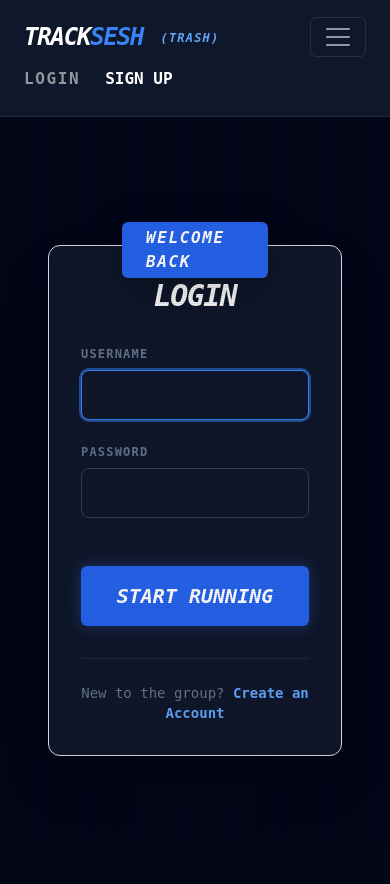
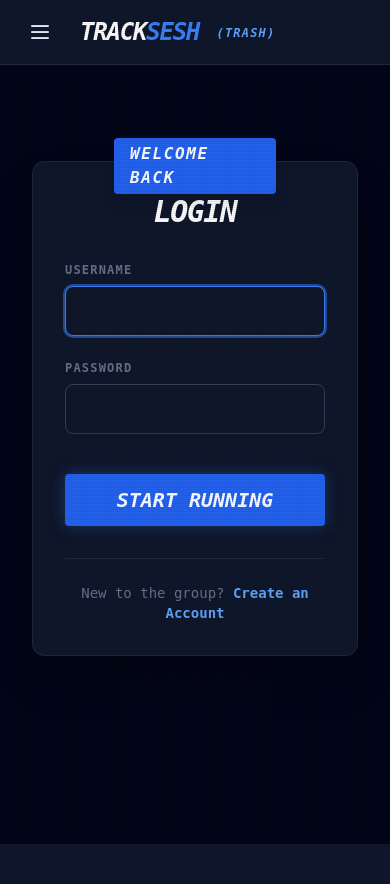
Before and after one commit to hackneychap/speed-sessions-django, a Django app: a page that uses templates/workouts/base.html in a window 390 px wide. After the commit the page ends 844 px from the top, so only its background shows below. Run offline with Django 5.2, Linux system fonts and the light colour scheme; some libraries are stand-ins or nearby versions.

Commit message:
feat: mobile ux phase 1 - daisyui drawer and bottom nav

```diff
--- a/templates/workouts/base.html
+++ b/templates/workouts/base.html
@@ -10,10 +10,10 @@
     <link rel="icon" type="image/svg+xml" href="{% static 'favicon/favicon.svg' %}" />
     <link rel="manifest" href="{% static 'favicon/site.webmanifest' %}" />
 
-    <title>Speed Session | {% block title %}Welcome{% endblock %}</title>
+    <title>RunTRASH | {% block title %}Welcome{% endblock %}</title>
 
     <script src="https://cdn.tailwindcss.com"></script>
-    <link href="https://cdn.jsdelivr.net/npm/bootstrap@5.3.3/dist/css/bootstrap.min.css" rel="stylesheet">
+    <link href="https://cdn.jsdelivr.net/npm/daisyui@4.10.1/dist/full.min.css" rel="stylesheet" type="text/css" />
     <script src="https://unpkg.com/htmx.org@1.9.10" crossorigin="anonymous"></script>
 
     <style>
@@ -66,71 +66,152 @@
             outline: 0 !important;
             box-shadow: 0 0 0 0.25rem rgba(59, 130, 246, 0.25) !important;
         }
+
+        /* Minimal Bootstrap Compatibility for Grid */
+        .row { display: flex; flex-wrap: wrap; margin-right: -0.75rem; margin-left: -0.75rem; }
+        .row > * { flex-shrink: 0; width: 100%; max-width: 100%; padding-right: 0.75rem; padding-left: 0.75rem; margin-top: 0; }
+        .g-4 { --bs-gutter-x: 1.5rem; --bs-gutter-y: 1.5rem; }
+        .g-4 > * { padding-right: calc(var(--bs-gutter-x) * 0.5); padding-left: calc(var(--bs-gutter-x) * 0.5); margin-top: var(--bs-gutter-y); }
+        @media (min-width: 768px) {
+            .col-md-4 { flex: 0 0 auto; width: 33.33333333%; }
+            .col-md-6 { flex: 0 0 auto; width: 50%; }
+            .col-md-8 { flex: 0 0 auto; width: 66.66666667%; }
+        }
+        @media (min-width: 992px) {
+            .col-lg-6 { flex: 0 0 auto; width: 50%; }
+        }
+        .card { background-color: #1e293b; border: 1px solid #334155; border-radius: 0.75rem; display: flex; flex-direction: column; }
+        .card-body { flex: 1 1 auto; padding: 1rem; }
+        .card-header { padding: 0.75rem 1rem; background-color: #334155; border-bottom: 1px solid #475569; }
     </style>
 </head>
-<body class="bg-slate-950 text-slate-200 min-h-screen pb-5 relative overflow-x-hidden">
+<body class="bg-slate-950 text-slate-200 min-h-screen relative overflow-x-hidden">
     <div class="retro-crt fixed inset-0 pointer-events-none z-50 h-full w-full opacity-30"></div>
 
-    <nav class="navbar navbar-expand-md navbar-dark bg-slate-900 border-b border-slate-800 mb-5 py-3 sticky-top">
-        <div class="container-fluid px-4" style="max-width: 1200px;">
-            <a class="navbar-brand font-black tracking-tighter text-blue-500 text-2xl italic" href="/">
+    <div class="drawer">
+        <input id="main-drawer" type="checkbox" class="drawer-toggle" />
+        <div class="drawer-content flex flex-col">
+            <!-- Navbar -->
+            <div class="w-full navbar bg-slate-900 border-b border-slate-800 sticky top-0 z-40 px-4">
+                <div class="flex-none lg:hidden">
+                    <label for="main-drawer" aria-label="open sidebar" class="btn btn-square btn-ghost">
+                        <svg xmlns="http://www.w3.org/2000/svg" fill="none" viewBox="0 0 24 24" class="inline-block w-6 h-6 stroke-current"><path stroke-linecap="round" stroke-linejoin="round" stroke-width="2" d="M4 6h16M4 12h16M4 18h16"></path></svg>
+                    </label>
+                </div>
+                <div class="flex-1 px-2 mx-2">
+                    <a class="font-black tracking-tighter text-blue-500 text-2xl italic no-underline" href="/">
                         <span class="text-white">TRACK</span>SESH <span class="text-xs text-blue-400 font-bold uppercase tracking-widest align-middle ml-1">(TRASH)</span>
                     </a>
-            <button class="navbar-toggler" type="button" data-bs-toggle="collapse" data-bs-target="#navbarNav">
-                <span class="navbar-toggler-icon"></span>
-            </button>
-            <div class="navbar-collapse" id="navbarNav">
-                <ul class="navbar-nav ms-auto align-items-center">
+                </div>
+                <div class="flex-none hidden lg:block">
+                    <ul class="menu menu-horizontal px-1 font-bold uppercase tracking-widest text-sm">
+                        <!-- Navbar menu content here -->
                         {% if user.is_authenticated %}
-                        <li class="nav-item">
-                            <a class="nav-link {% if 'planner' in request.path %}active{% endif %}" href="{% url 'planner-page' %}">Planner</a>
-                        </li>
-                        <li class="nav-item">
-                            <a class="nav-link {% if 'sessions' in request.path %}active{% endif %}" href="{% url 'session-list' %}">Calendar</a>
-                        </li>
-                        <li class="nav-item">
-                            <a class="nav-link {% if 'calculator' in request.path %}active{% endif %}" href="{% url 'vdot-calculator-page' %}">VDOT Calc</a>
-                        </li>
-                        <li class="nav-item">
-                            <a class="nav-link {% if 'communities' in request.path %}active{% endif %}" href="{% url 'community-list' %}">Groups</a>
-                        </li>
-                        <li class="nav-item dropdown ms-lg-3">
-                            <a class="nav-link dropdown-toggle font-black text-blue-400" href="#" id="userDropdown" role="button" data-bs-toggle="dropdown" aria-expanded="false">
-                                {{ user.username }}
-                            </a>
-                            <ul class="dropdown-menu dropdown-menu-end bg-slate-800 border-slate-700 mt-2">
-                                <li><a class="dropdown-item text-slate-200 hover:bg-slate-700" href="{% url 'profile' %}">Edit Profile</a></li>
-                                <li><a class="dropdown-item text-slate-200 hover:bg-slate-700" href="{% url 'user-orders' %}">My Orders</a></li>
+                            <li><a href="{% url 'planner-page' %}" class="{% if 'planner' in request.path %}text-blue-500{% endif %}">Planner</a></li>
+                            <li><a href="{% url 'session-list' %}" class="{% if 'sessions' in request.path %}text-blue-500{% endif %}">Calendar</a></li>
+                            <li><a href="{% url 'vdot-calculator-page' %}" class="{% if 'calculator' in request.path %}text-blue-500{% endif %}">VDOT Calc</a></li>
+                            <li><a href="{% url 'community-list' %}" class="{% if 'communities' in request.path %}text-blue-500{% endif %}">Groups</a></li>
+
+                            <!-- User Dropdown (Desktop) -->
+                            <li>
+                                <details>
+                                    <summary class="text-blue-400">{{ user.username }}</summary>
+                                    <ul class="p-2 bg-slate-800 rounded-t-none z-50 border border-slate-700 w-56">
+                                        <li><a href="{% url 'profile' %}">Edit Profile</a></li>
+                                        <li><a href="{% url 'user-orders' %}">My Orders</a></li>
                                         {% if user.managed_communities.exists %}
-                                    <li><hr class="dropdown-divider border-slate-700"></li>
-                                    <li class="dropdown-header text-slate-500 font-bold uppercase text-[10px] tracking-widest px-3 py-1">Management</li>
+                                            <li class="menu-title text-slate-500 text-[10px]">Management</li>
                                             {% for community in user.managed_communities.all %}
-                                        <li><a class="dropdown-item text-blue-400 hover:bg-slate-700" href="{% url 'manage-orders' community.slug %}">Manage {{ community.name }} Orders</a></li>
+                                                <li><a href="{% url 'manage-orders' community.slug %}" class="text-blue-400 text-xs">Manage {{ community.name }}</a></li>
                                             {% endfor %}
                                         {% endif %}
-                                <li><hr class="dropdown-divider border-slate-700"></li>
                                         <li>
-                                    <form action="{% url 'logout' %}" method="post">                                        {% csrf_token %}
-                                        <button type="submit" class="dropdown-item text-red-400 hover:bg-slate-700">Logout</button>
+                                            <form action="{% url 'logout' %}" method="post" class="p-0">
+                                                {% csrf_token %}
+                                                <button type="submit" class="w-full text-left text-red-400 px-4 py-2 hover:bg-slate-700 rounded-lg">Logout</button>
                                             </form>
                                         </li>
                                     </ul>
+                                </details>
                             </li>
                         {% else %}
-                        <li class="nav-item"><a class="nav-link" href="{% url 'login' %}">Login</a></li>
-                        <li class="nav-item ms-lg-2"><a class="btn btn-blue-600 text-white font-bold uppercase px-4 py-2 rounded" href="{% url 'signup' %}">Sign Up</a></li>
+                            <li><a href="{% url 'login' %}">Login</a></li>
+                            <li><a href="{% url 'signup' %}" class="bg-blue-600 text-white hover:bg-blue-500 ml-2 rounded-lg">Sign Up</a></li>
                         {% endif %}
                     </ul>
                 </div>
             </div>
-    </nav>
 
-    <div class="container-fluid px-4">
+            <!-- Main Content -->
+            <main class="flex-grow p-4 lg:p-8">
+                <div class="container mx-auto max-w-6xl">
                     {% block content %}{% endblock %}
+                </div>
+            </main>
+
+            <!-- Bottom Nav (Mobile Only) -->
+            {% if user.is_authenticated %}
+            <div class="btm-nav btm-nav-sm lg:hidden bg-slate-900 border-t border-slate-800 z-40">
+                <a href="{% url 'planner-page' %}" class="{% if 'planner' in request.path %}active text-blue-500{% endif %}">
+                    <svg xmlns="http://www.w3.org/2000/svg" class="h-5 w-5" fill="none" viewBox="0 0 24 24" stroke="currentColor"><path stroke-linecap="round" stroke-linejoin="round" stroke-width="2" d="M9 5H7a2 2 0 00-2 2v12a2 2 0 002 2h10a2 2 0 002-2V7a2 2 0 00-2-2h-2M9 5a2 2 0 002 2h2a2 2 0 002-2M9 5a2 2 0 012-2h2a2 2 0 012 2" /></svg>
+                    <span class="btm-nav-label text-[10px]">Plan</span>
+                </a>
+                <a href="{% url 'session-list' %}" class="{% if 'sessions' in request.path %}active text-blue-500{% endif %}">
+                    <svg xmlns="http://www.w3.org/2000/svg" class="h-5 w-5" fill="none" viewBox="0 0 24 24" stroke="currentColor"><path stroke-linecap="round" stroke-linejoin="round" stroke-width="2" d="M8 7V3m8 4V3m-9 8h10M5 21h14a2 2 0 002-2V7a2 2 0 00-2-2H5a2 2 0 00-2 2v12a2 2 0 002 2z" /></svg>
+                    <span class="btm-nav-label text-[10px]">Calendar</span>
+                </a>
+                <a href="{% url 'community-list' %}" class="{% if 'communities' in request.path %}active text-blue-500{% endif %}">
+                    <svg xmlns="http://www.w3.org/2000/svg" class="h-5 w-5" fill="none" viewBox="0 0 24 24" stroke="currentColor"><path stroke-linecap="round" stroke-linejoin="round" stroke-width="2" d="M17 20h5v-2a3 3 0 00-5.356-1.857M17 20H7m10 0v-2c0-.656-.126-1.283-.356-1.857M7 20H2v-2a3 3 0 015.356-1.857M7 20v-2c0-.656.126-1.283.356-1.857m0 0a5.002 5.002 0 019.288 0M15 7a3 3 0 11-6 0 3 3 0 016 0zm6 3a2 2 0 11-4 0 2 2 0 014 0zM7 10a2 2 0 11-4 0 2 2 0 014 0z" /></svg>
+                    <span class="btm-nav-label text-[10px]">Groups</span>
+                </a>
+            </div>
+            {% endif %}
+        </div>
+
+        <!-- Drawer Sidebar (Mobile) -->
+        <div class="drawer-side z-50">
+            <label for="main-drawer" aria-label="close sidebar" class="drawer-overlay"></label>
+            <ul class="menu p-4 w-80 min-h-full bg-slate-900 text-slate-200 font-bold uppercase tracking-widest">
+                <!-- Sidebar content here -->
+                <li class="mb-4">
+                    <a class="text-2xl italic font-black text-blue-500 tracking-tighter hover:bg-transparent" href="/">
+                        <span class="text-white">TRACK</span>SESH
+                    </a>
+                </li>
+
+                {% if user.is_authenticated %}
+                    <li><a href="{% url 'planner-page' %}" class="{% if 'planner' in request.path %}active{% endif %}">Planner</a></li>
+                    <li><a href="{% url 'session-list' %}" class="{% if 'sessions' in request.path %}active{% endif %}">Calendar</a></li>
+                    <li><a href="{% url 'vdot-calculator-page' %}" class="{% if 'calculator' in request.path %}active{% endif %}">VDOT Calc</a></li>
+                    <li><a href="{% url 'community-list' %}" class="{% if 'communities' in request.path %}active{% endif %}">Groups</a></li>
+
+                    <div class="divider"></div>
+
+                    <li><a href="{% url 'profile' %}">Edit Profile</a></li>
+                    <li><a href="{% url 'user-orders' %}">My Orders</a></li>
+
+                    {% if user.managed_communities.exists %}
+                        <li class="menu-title mt-4 text-slate-500 text-[10px]">Management</li>
+                        {% for community in user.managed_communities.all %}
+                            <li><a href="{% url 'manage-orders' community.slug %}" class="text-blue-400">Manage {{ community.name }}</a></li>
+                        {% endfor %}
+                    {% endif %}
+
+                    <li class="mt-auto">
+                        <form action="{% url 'logout' %}" method="post">
+                            {% csrf_token %}
+                            <button type="submit" class="btn btn-error btn-outline w-full mt-4">Logout</button>
+                        </form>
+                    </li>
+                {% else %}
+                    <li><a href="{% url 'login' %}">Login</a></li>
+                    <li><a href="{% url 'signup' %}" class="btn btn-primary mt-4 text-white">Sign Up</a></li>
+                {% endif %}
+            </ul>
+        </div>
     </div>
 
     <script src="https://cdn.jsdelivr.net/npm/@popperjs/core@2.11.8/dist/umd/popper.min.js"></script>
-    <script src="https://cdn.jsdelivr.net/npm/bootstrap@5.3.3/dist/js/bootstrap.min.js"></script>
 
     <!-- Vercel Web Analytics -->
     <script>
```
Lines whose indentation alone changed are shown as unchanged.
